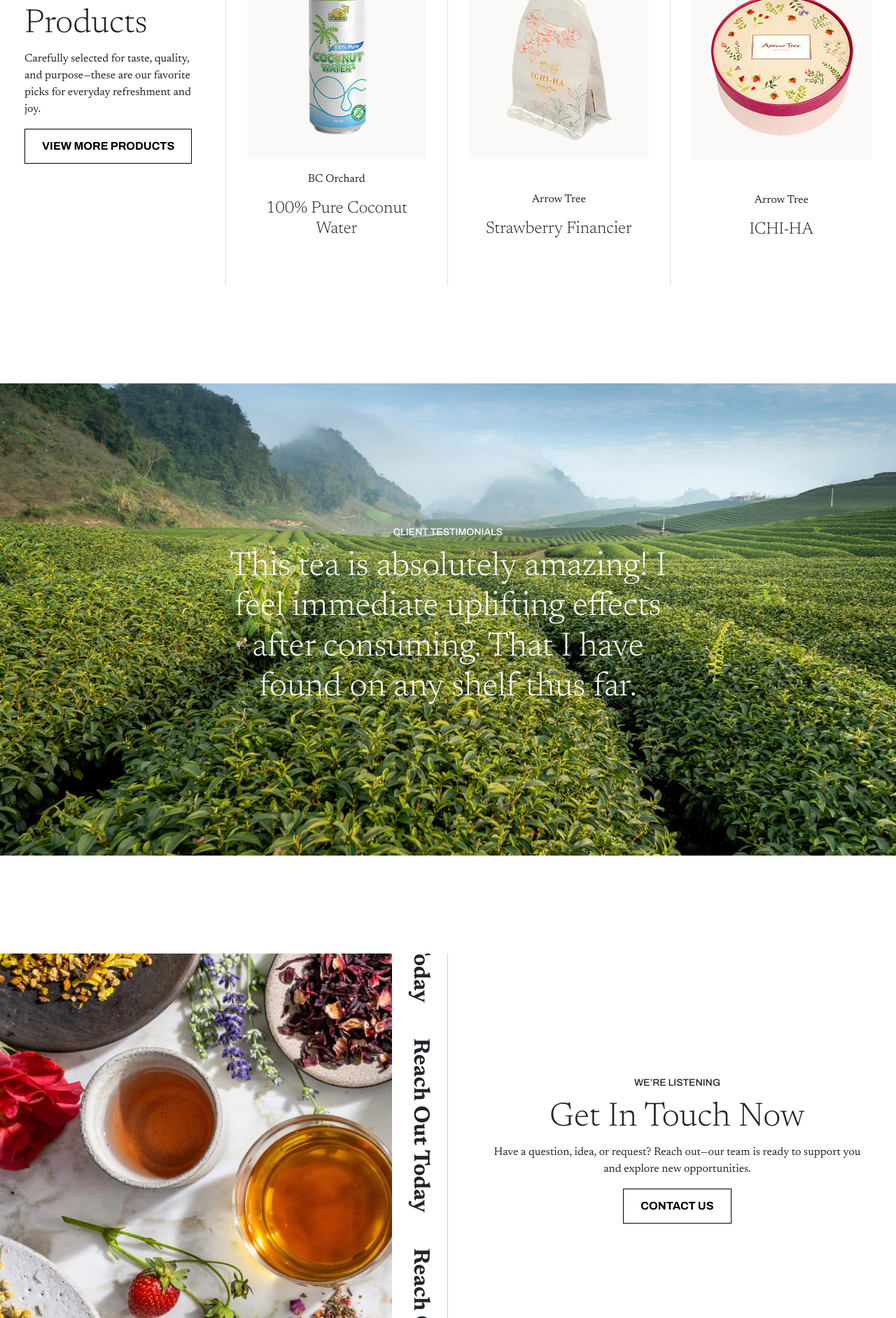
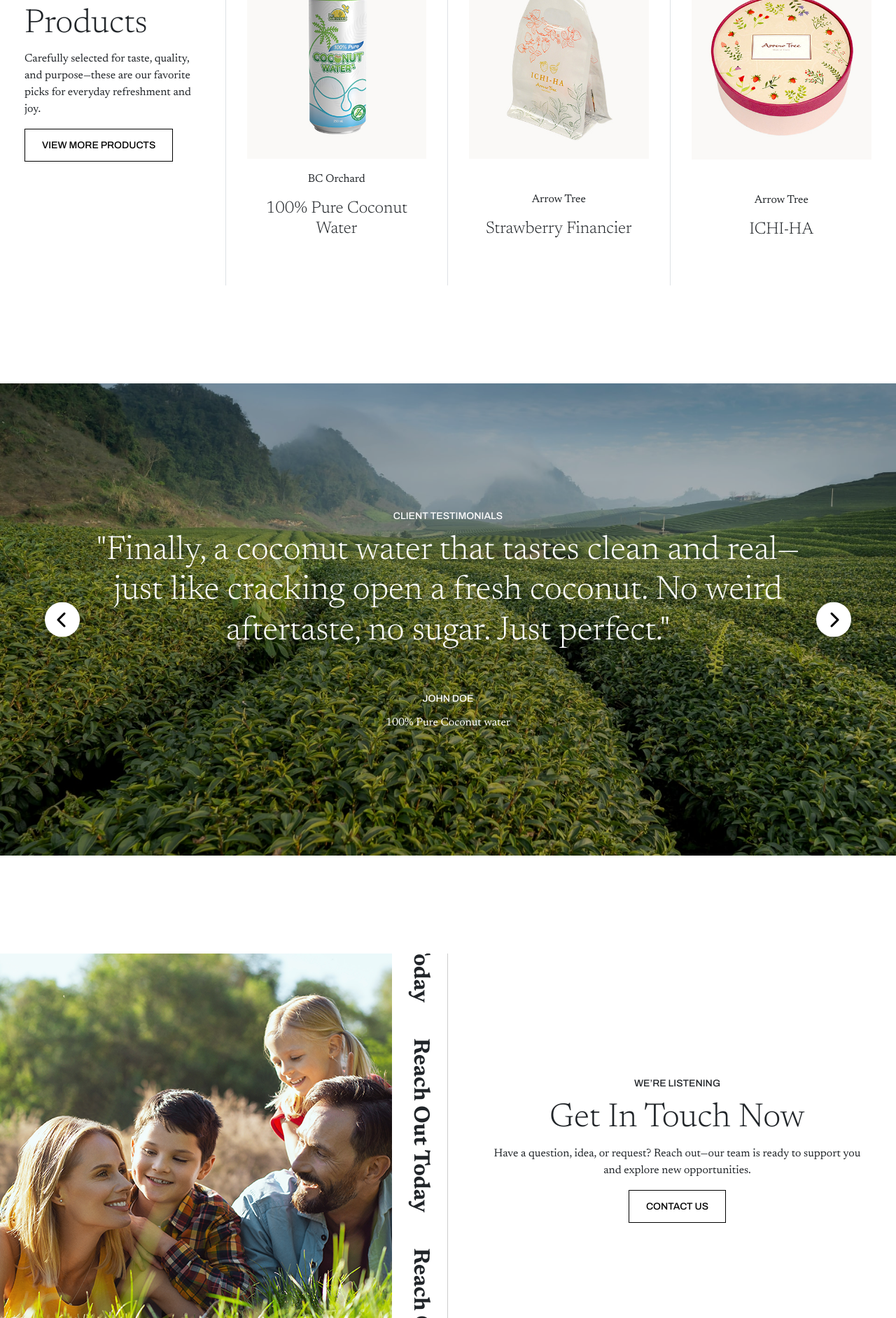
Before and after one commit to Intelli-Management-Group/OrchardBC, a PHP site: page / in a window 1280 px wide. Shown: the part 2836-4720 px from the top of the page at 70% size. Run offline with PHP 8.4, Linux system fonts and the light colour scheme; some libraries are stand-ins or nearby versions.

Commit message:
update home page styles and images

```diff
--- a/css/style.css
+++ b/css/style.css
@@ -102,7 +102,7 @@ a {
 
 .highlight-icon {
     width: 48px;
-    margin-bottom: 16px;
+    margin-bottom: 24px;
     stroke: #fff;
     fill: none;
     stroke-linecap: round;
@@ -144,7 +144,7 @@ a {
 
 .product-card-1::before {
     background-image: url('../img/home/bco_brand_coconut_water.jpg');
-    background-position: 20% center;
+    /* background-position: 20% center; */
 }
 
 .product-card-2::before {
@@ -192,7 +192,7 @@ a {
 }
 
 .masked-image-1 {
-    background-image: url('../img/home/home-3-rev-img-1.jpg');
+    background-image: url('../img/home/bco_arrow_tree.png');
     -webkit-mask-image: url('../img/home/letter_b.svg');
     mask-image: url('../img/home/letter_b.svg');
 }
@@ -215,13 +215,14 @@ a {
 
 .button {
     font-family: 'Archivo';
+    font-size: 14px;
     position: relative;
     display: inline-block;
     padding: 0.75rem 1.5rem;
     border: 1px solid black;
     background-color: transparent;
     color: black;
-    font-weight: bold;
+    font-weight: 500;
     overflow: hidden;
     transition: color 0.3s ease;
     cursor: pointer;
@@ -250,13 +251,14 @@ a {
 
 .button-white {
     font-family: 'Archivo';
+    font-size: 14px;
     color: black;
     position: relative;
     display: inline-block;
     padding: 0.75rem 1.5rem;
     background-color: white;
     border: none;
-    font-weight: bold;
+    font-weight: 500;
     overflow: hidden;
     transition: color 0.3s ease;
     cursor: pointer;
@@ -353,7 +355,7 @@ a {
     border-top: 1px solid var(--bs-border-color);
     opacity: 0;
     visibility: hidden;
-    transition: opacity 0.5s ease;
+    transition: all 0.5s ease;
 }
 
 .shop-wrap:hover .learn-more-button {
@@ -361,20 +363,81 @@ a {
     visibility: visible;
 }
 
-.home-footer {
+.testimonials-container {
     background: url('../img/home/home-footer.jpg') no-repeat center center/cover;
+    background-attachment: fixed;
     width: 100%;
     height: 675px;
     position: relative;
 }
 
-.home-footer-content {
+.testimonials-container::before {
+  content: '';
+  position: absolute;
+  inset: 0; /* shorthand for top:0; right:0; bottom:0; left:0; */
+  background-color: rgba(0, 0, 0, 0.3);
+  z-index: 1;
+}
+
+.testimonials-container > * {
+  position: relative;
+  z-index: 2;
+}
+
+.testimonials-content {
     color: white;
     position: absolute;
     top: 50%;
     left: 50%;
     transform: translate(-50%, -50%);
     text-align: center;
+    width: 100%;
+}
+
+.carousel-inner {
+    width: 100%;
+}
+
+.carousel-item {
+    width: 100%;
+    text-align: center;
+}
+
+.testimonial-content-box {
+    width: 80%;
+    margin: 0 auto;
+}
+
+.carousel-control-icon {
+    font-size: 24px;
+}
+
+.carousel-control-prev,
+.carousel-control-next {
+    background-color: white;
+    color: black;
+    opacity: 1;
+    width: 50px;
+    height: 50px;
+    border-radius: 25px;
+    top: 50%;
+    transform: translateY(-50%);
+    transition: all 0.3s ease;
+}
+
+.carousel-control-prev:hover,
+.carousel-control-next:hover {
+    background-color: black;
+    color: white;
+    opacity: 1;
+}
+
+.carousel-control-prev {
+    left: 5%;
+}
+
+.carousel-control-next {
+    right: 5%;
 }
 
 .social-icons {
--- a/inc/footer.php
+++ b/inc/footer.php
@@ -1,4 +1,5 @@
 <footer>
+    <hr>
     <div class="container">
         <div class="row my-5">
             <!-- <div class="col-lg-3 col-md-6 d-flex flex-column justify-content-center align-items-center border-end">
--- a/inc/slider.php
+++ b/inc/slider.php
@@ -43,8 +43,8 @@
         }
 
         .swiper-pagination {
-            bottom: 15% !important;
-            left: 10% !important;
+            bottom: 10% !important;
+            left: 8% !important;
             right: auto;
             text-align: left;
             display: flex;
@@ -54,6 +54,7 @@
         .swiper-pagination-bullet {
             background: white;
             opacity: 0.6;
+            margin-right: 15px !important;
         }
 
         .swiper-pagination-bullet-active {
--- a/index.php
+++ b/index.php
@@ -9,7 +9,7 @@
                 <div class="highlight-wrap">
                     <?php include 'img/home/icons/icon_premium.svg'; ?>
                     <div class="upper-header">Premium Selection</div>
-                    <p>Finest in Local and Global</p>
+                    <p class="mb-0">Finest in Local and Global</p>
                 </div>
             </div>
 
@@ -17,7 +17,7 @@
                 <div class="highlight-wrap">
                     <?php include 'img/home/icons/icon_wellness.svg'; ?>
                     <div class="upper-header">Healthy Lifestyle</div>
-                    <p>Everyday Wellness, Naturally</p>
+                    <p class="mb-0">Everyday Wellness, Naturally</p>
                 </div>
             </div>
 
@@ -25,7 +25,7 @@
                 <div class="highlight-wrap">
                     <?php include 'img/home/icons/icon_canada.svg'; ?>
                     <div class="upper-header">Proudly Canadian</div>
-                    <p>Rooted in Local Values</p>
+                    <p class="mb-0">Rooted in Local Values</p>
                 </div>
             </div>
 
@@ -33,7 +33,7 @@
                 <div class="highlight-wrap">
                     <?php include 'img/home/icons/icon_wholesome.svg'; ?>
                     <div class="upper-header">Full of Flavor</div>
-                    <p>Healthy Can Still Be Delicious</p>
+                    <p class="mb-0">Healthy Can Still Be Delicious</p>
                 </div>
             </div>
         </div>
@@ -110,7 +110,7 @@
             <div class="col-xl-3 col-6 p-0 border-end">
                 <div class="shop-wrap">
                     <img class="main-img" src="img/home/bco_feature-1.jpg" alt="White Peony">
-                    <img class="hover-img" src="img/home/feature-1-hover.jpg" alt="White Peony Hover">
+                    <img class="hover-img" src="img/home/bco_feature-1-hover.png" alt="White Peony Hover">
                     <div class="product-name">
                         <p>BC Orchard</p>
                         <h4>100% Pure Coconut Water</h4>
@@ -145,10 +145,41 @@
         </div>
     </div>
 
-    <section class="home-footer bottom-margin">
-        <div class="home-footer-content">
+    <section class="testimonials-container bottom-margin">
+        <div class="testimonials-content carousel slide" id="testimonialCarousel">
             <div class="upper-header">Client Testimonials</div>
-            <h2>This tea is absolutely amazing! I feel immediate uplifting effects after consuming. That I have found on any shelf thus far.</h2>
+            <div class="carousel-inner">
+                <div class="carousel-item active">
+                    <div class="testimonial-content-box">
+                        <h2>"Finally, a coconut water that tastes clean and real—just like cracking open a fresh coconut. No weird aftertaste, no sugar. Just perfect."</h2>
+                        <div class="upper-header pt-5">John Doe</div>
+                        <p class="mb-0">100% Pure Coconut water</p>
+                    </div>
+                </div>
+
+                <div class="carousel-item">
+                    <div class="testimonial-content-box">
+                        <h2>"I drink it after my workouts and it’s a total game changer. It rehydrates without any of the junk in sports drinks."</h2>
+                        <div class="upper-header pt-5">John Doe</div>
+                        <p class="mb-0">100% Pure Coconut water</p>
+                    </div>
+                </div>
+
+                <div class="carousel-item">
+                    <div class="testimonial-content-box">
+                        <h2>"It’s the only coconut water my kids will actually drink. Smooth, naturally sweet, and I feel good knowing there’s nothing added."</h2>
+                        <div class="upper-header pt-5">John Doe</div>
+                        <p class="mb-0">100% Pure Coconut water</p>
+                    </div>
+                </div>
+            </div>
+
+            <button class="carousel-control-prev" type="button" data-bs-target="#testimonialCarousel" data-bs-slide="prev">
+                <span class="fa fa-chevron-left carousel-control-icon"></span>
+            </button>
+            <button class="carousel-control-next" type="button" data-bs-target="#testimonialCarousel" data-bs-slide="next">
+                <span class="fa fa-chevron-right carousel-control-icon"></span>
+            </button>
         </div>
     </section>
 
@@ -156,7 +187,7 @@
         <div class="row">
             <div class="col-lg-6 p-0 d-flex align-items-stretch">
                 <div class="img-container">
-                    <img src="img/home/contact.jpg" alt="" class="img-fluid">
+                    <img src="img/home/contact.png" alt="" class="img-fluid">
                 </div>
                 <div class="scroll-container">
                     <div class="scroll-content">
@@ -179,4 +210,12 @@
     </section>
 </body>
 
+<script>
+    document.querySelectorAll('.carousel-control-next, .carousel-control-prev').forEach(function(control) {
+        control.addEventListener('mouseup', function() {
+            this.blur();
+        });
+    });
+</script>
+
 <?php include 'inc/footer.php'; ?>
```
Also changed, not shown: img/home/bco_arrow_tree.png (added), img/home/bco_brand_coconut_water.jpg, img/home/bco_feature-1-hover.png (added), img/home/bco_feature-1-hover_v2.png (added), img/home/bco_feature-3-hover.jpg, img/home/contact.jpg (deleted), img/home/contact.png (added), img/home/feature-1-hover.jpg (deleted), img/home/home-3-rev-img-1.jpg (deleted), img/home/slider_2.jpg.
